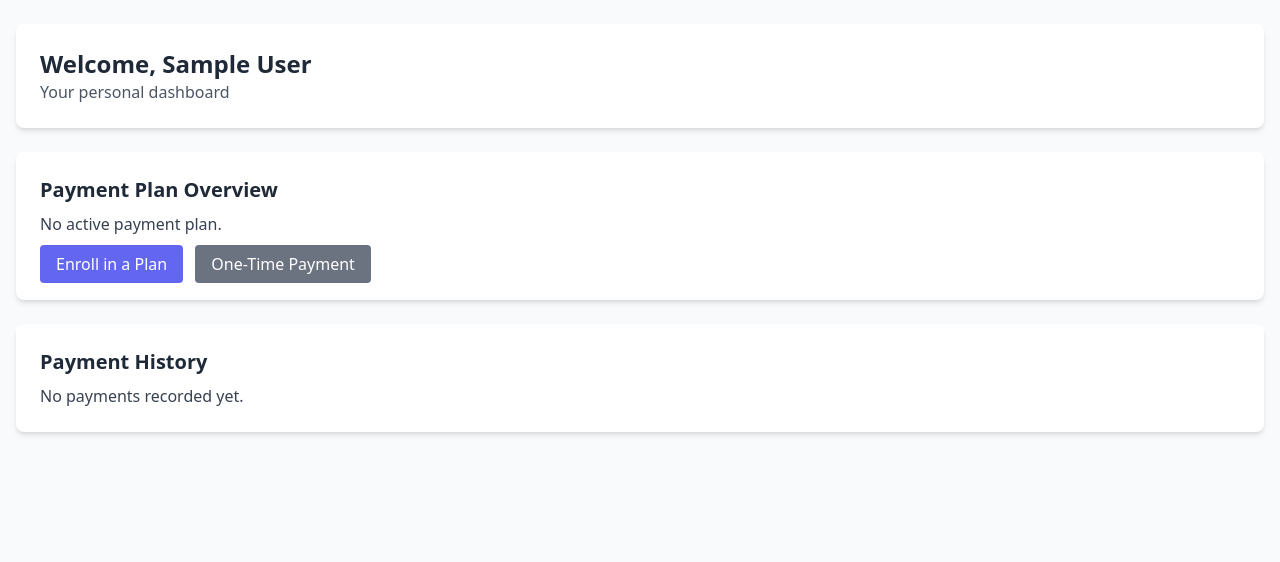
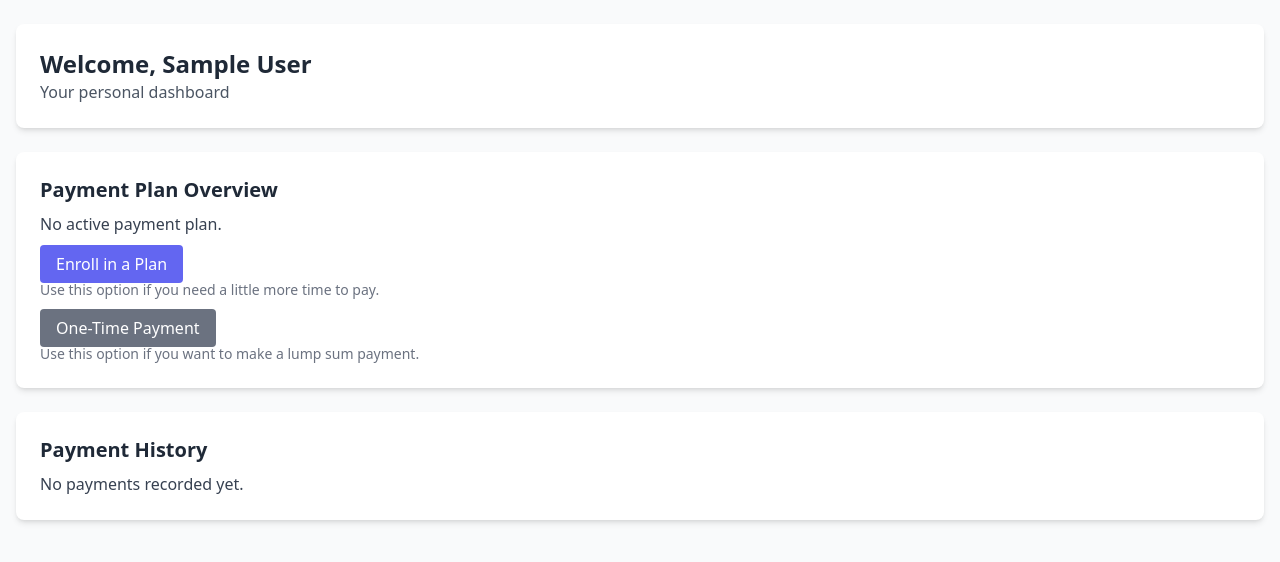
Before and after one commit to beezer1914/sigma_finance, a Flask app: page /dashboard in a window 1280 px wide. Shown: the part 56-618 px from the top of the page. Run offline with Flask 3, Linux system fonts and the light colour scheme; the visitor is signed in with stand-in values (Sample User, id 1); data that the repository does not hold is empty.

Commit message:
updated dashboard.html with guidance options on which payment option to choose

```diff
--- a/sigma_finance/templates/dashboard.html
+++ b/sigma_finance/templates/dashboard.html
@@ -47,9 +47,15 @@
       {% endif %}
     {% else %}
       <p class="text-gray-700">No active payment plan.</p>
-      <div class="mt-4 space-x-2">
-        <a href="{{ url_for('payments.plan') }}" class="bg-indigo-500 text-white px-4 py-2 rounded hover:bg-indigo-600">Enroll in a Plan</a>
-        <a href="{{ url_for('payments.pay', type='one-time') }}" class="bg-gray-500 text-white px-4 py-2 rounded hover:bg-gray-600">One-Time Payment</a>
+      <div class="mt-4 space-y-4">
+        <div>
+          <a href="{{ url_for('payments.plan') }}" class="bg-indigo-500 text-white px-4 py-2 rounded hover:bg-indigo-600">Enroll in a Plan</a>
+          <p class="text-sm text-gray-500 italic mt-1">Use this option if you need a little more time to pay.</p>
+        </div>
+        <div>
+          <a href="{{ url_for('payments.pay', type='one-time') }}" class="bg-gray-500 text-white px-4 py-2 rounded hover:bg-gray-600">One-Time Payment</a>
+          <p class="text-sm text-gray-500 italic mt-1">Use this option if you want to make a lump sum payment.</p>
+        </div>
       </div>
     {% endif %}
   </div>
```
